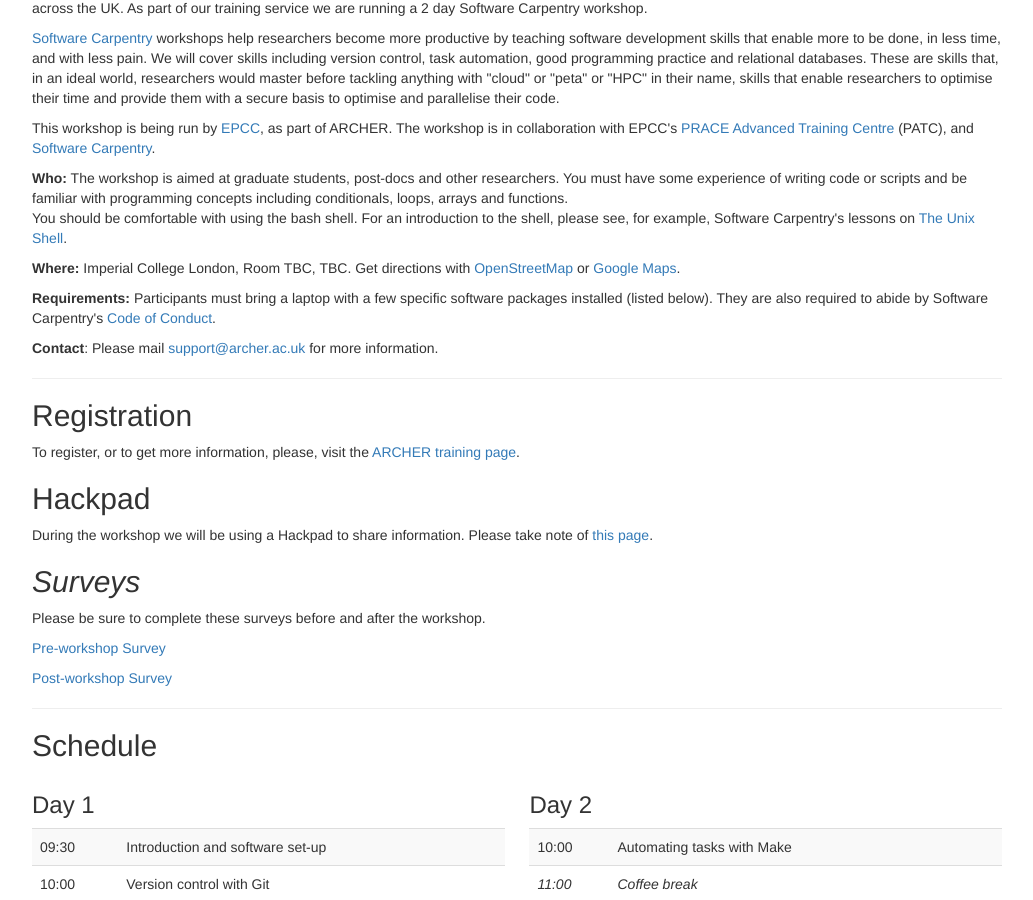
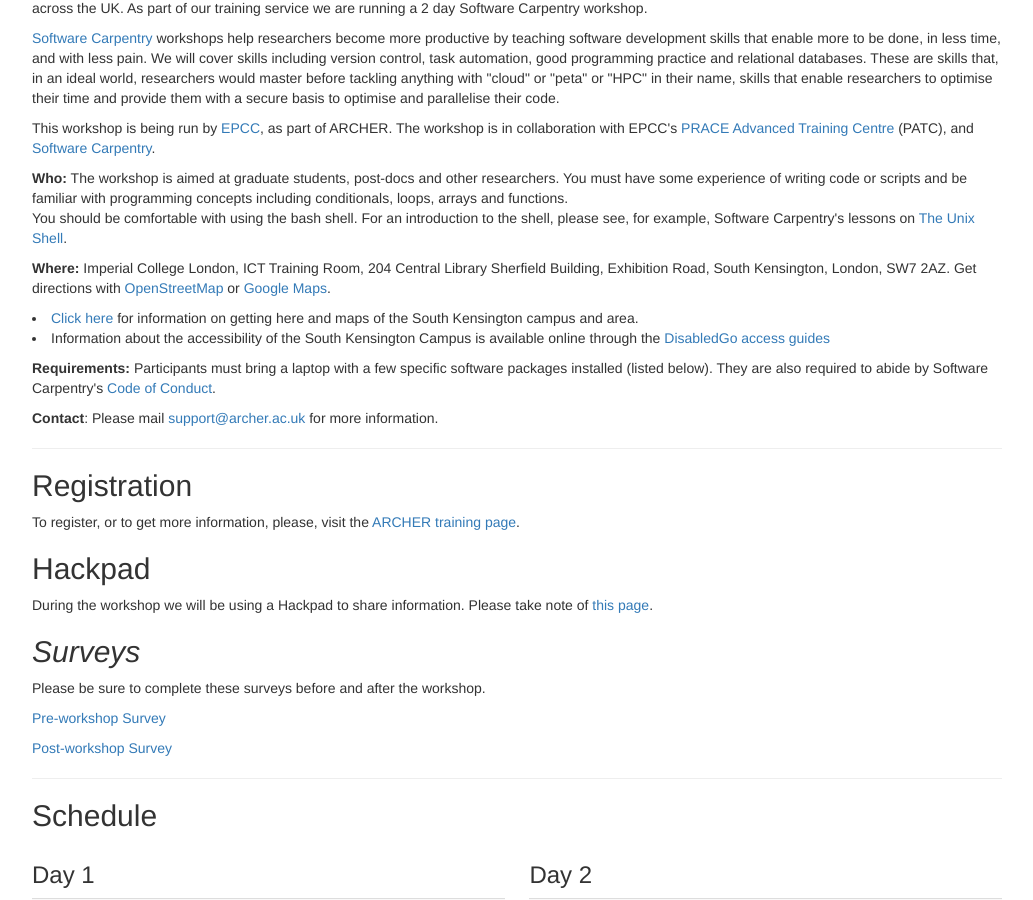
Before and after one commit to gperu/2016-06-09-Belfast, a Jekyll site: the page built from index.html, in a window 1280 px wide and 900 px high, scrolled down 423 px. Shown: the whole window, without its empty margins (168-1201 px from the left). Built offline with Jekyll 4.4.1, drawn with Linux system fonts in a browser that asks for light colours.

```diff
--- a/index.html
+++ b/index.html
@@ -2,12 +2,12 @@
 layout: workshop
 root: .
 venue: Imperial College London
-address: Imperial College London, Room TBC, TBC
+address: Imperial College London, ICT Training Room, 204 Central Library Sherfield Building, Exhibition Road, South Kensington, London, SW7 2AZ
 country: United-Kingdom
 humandate: Mar 23-24, 2016
 startdate: 2016-03-23
 enddate: 2016-03-24
-latlng: 55.9216414, -3.1738225
+latlng: 51.4988,-0.174877
 registration: open
 instructor: ["Emmanouil (Manos) Farsarakis","TBC"]
 helper: ["TBC"]
@@ -69,6 +69,8 @@ lessons: ['Git', 'Python', 'Make', 'Best practices for scientific computing', 'D
   <a href="//www.openstreetmap.org/?mlat={{page.latlng | replace:',','&mlon='}}&zoom=16">OpenStreetMap</a>
   or
   <a href="//maps.google.com/maps?q={{page.latlng}}">Google Maps</a>.
+<li><a href="http://www3.imperial.ac.uk/portal/page/portallive/3F83FE8FD0480636E0440003BACD17D6">Click here</a> for information on getting here and maps of the South Kensington campus and area. </li>
+  <li>Information about the accessibility of the South Kensington Campus is available online through the <a href="http://www.disabledgo.com/en/org-results/imperial-college-london/uni-libraries">DisabledGo access guides</a></li>
 </p>
 {% endif %}
 
@@ -109,7 +111,7 @@ href="http://www.archer.ac.uk/training/">ARCHER training page</a>.
 <p>
 During the workshop we will be using a Hackpad to share information.
 Please take note of <a
-href="https://hackpad.com/ARCHER-SWC-EPCC-Feb2016-p93Xj6LacO2">this page</a>.
+href="http://tinyurl.com/j3ahd2d">this page</a>.
 </p>
 
 
```
